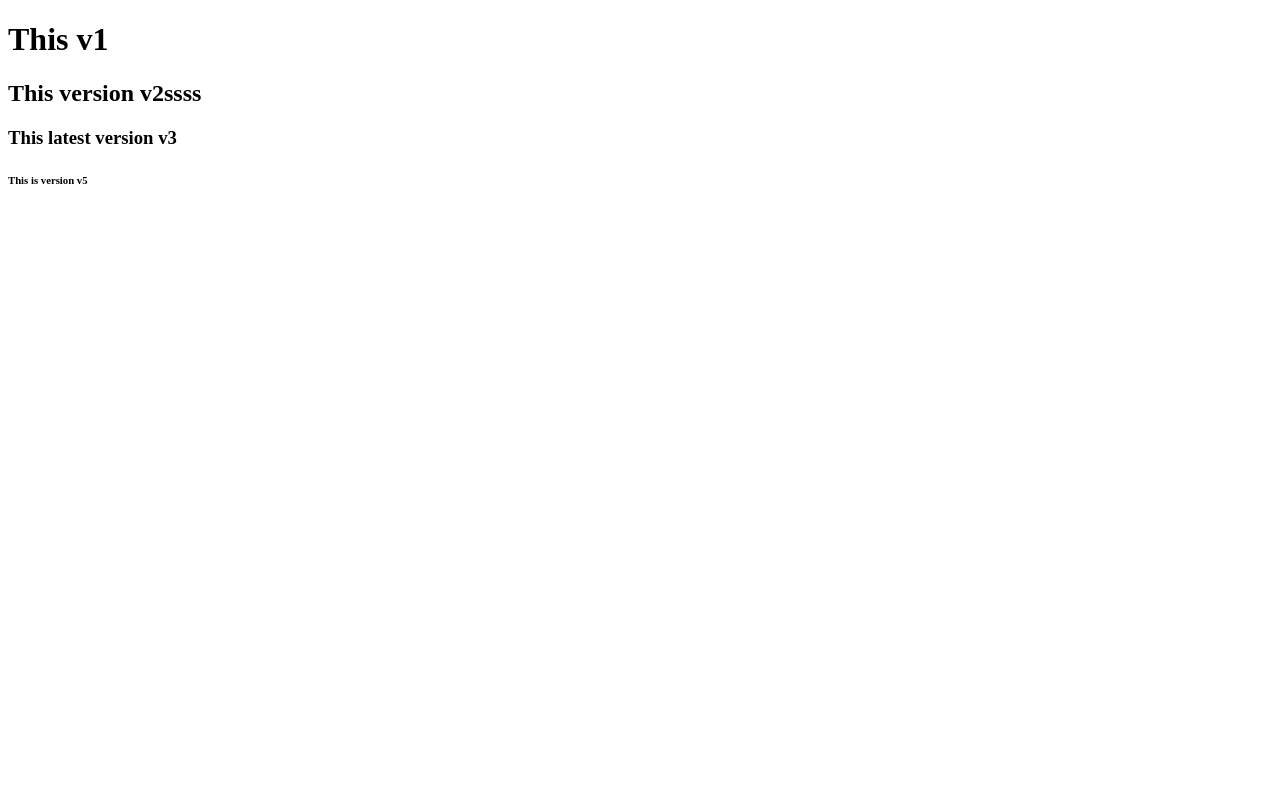
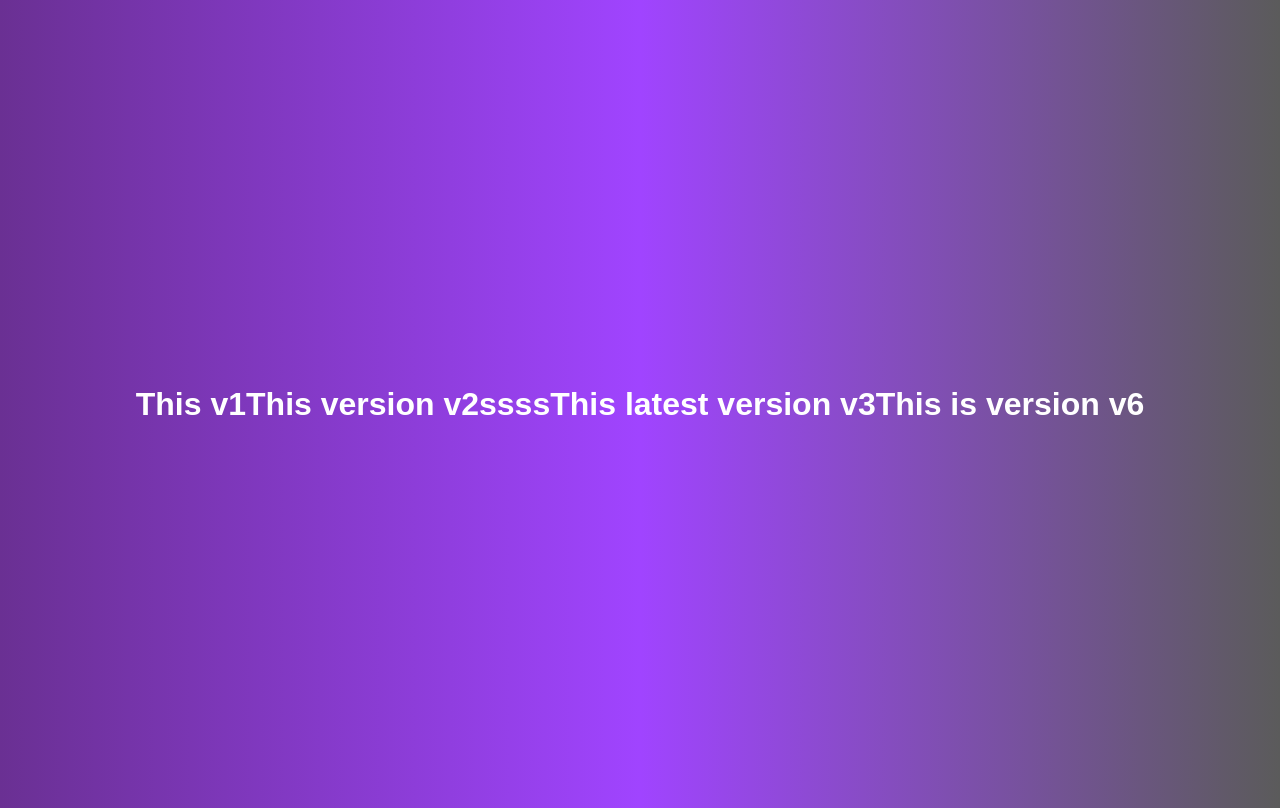
Before and after one commit to Abhay296/myrepo, a plain HTML site: page index.html in a window 1280 px wide. Drawn offline with Linux system fonts and the light colour scheme.

Commit message:
Added Design for Website

```diff
--- a/index.html
+++ b/index.html
@@ -3,12 +3,13 @@
 <head>
     <meta charset="UTF-8">
     <meta name="viewport" content="width=device-width, initial-scale=1.0">
+    <link rel="stylesheet" href="style.css">
     <title>Document</title>
 </head>
 <body>
     <h1>This v1</h1>
     <h2>This version v2ssss</h2>
     <h3>This latest version v3</h3>
-    <h6>This is version v5</h6>
+    <h6>This is version v6</h6>
 </body>
 </html>
--- /dev/null
+++ b/style.css
@@ -0,0 +1,31 @@
+body{
+    /* Set a gradient background from purple to teal */
+    background: linear-gradient(to right, #6a3093, #a044ff, #5b5b5b);
+    font-family: Arial,sans-serif;
+    color: white;
+    padding: 2px;
+    margin: 2px;
+    display: flex;
+    justify-content: center;
+    align-items: center;
+    height: 100vh;
+}
+h1 {
+    font-size: 2em;
+    text-align: center;
+}
+h2{
+    font-size: 2em;
+    text-align: center;
+}
+
+h3{
+    font-size: 2em;
+    text-align: center;
+
+}
+h6{
+    font-size: 2em;
+    text-align: center;
+
+}
```
